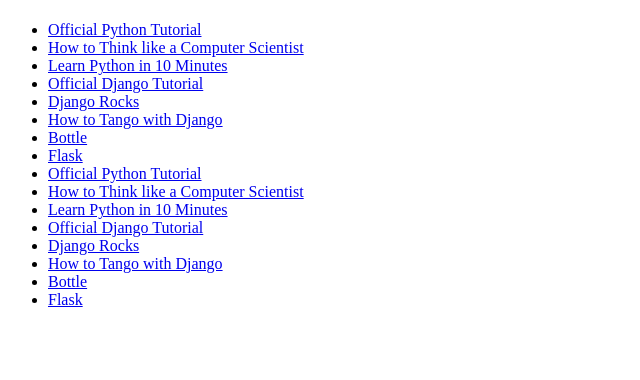
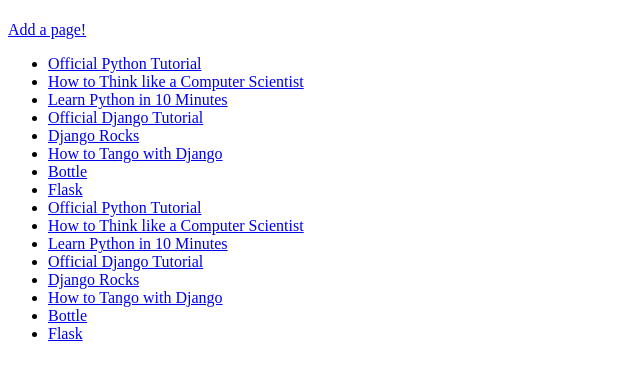
Before and after one commit to adamgillfillan/tango_with_django_project, a Django app: template templates/rango/category.html in a window 1280 px wide. Shown: the top 380 px of the page, without its empty margins (0-640 px from the left). Run offline with Django 3.2, Linux system fonts and the light colour scheme; the template is opened without the code that fills it: values that come from a table or form of the project are taken from there, others are empty; data comes from the database, SQL or seed files in the repository; parts of the project's set-up code (start-up, migrations or seed data) failed here and were passed over.

Commit message:
added add_page to the category.html page and also provided a url map

```diff
--- a/rango/urls.py
+++ b/rango/urls.py
@@ -6,4 +6,5 @@ urlpatterns = patterns('',
                        url(r'^$', views.index, name="index"),
                        url(r'^about', views.about, name="about"),
                        url(r'^add_category/$', views.add_category, name='add_category'),
-                       url(r'^category/(?P<category_name_url>\w+)/$', views.category, name='category'),)  # New!)
+                       url(r'^category/(?P<category_name_url>\w+)/$', views.category, name='category'),
+                       url(r'^category/(?P<category_name_url>\w+)/add_page/$', views.add_page, name='add_page'),)
--- a/templates/rango/category.html
+++ b/templates/rango/category.html
@@ -6,6 +6,7 @@
 <body>
     <h1>{{ category_name }}</h1>
     {% if category %}
+        <a href="/rango/category/{{ category_name_url }}/add_page">Add a page!</a>
         {% if pages %}
         <ul>
             {% for page in pages %}
```
